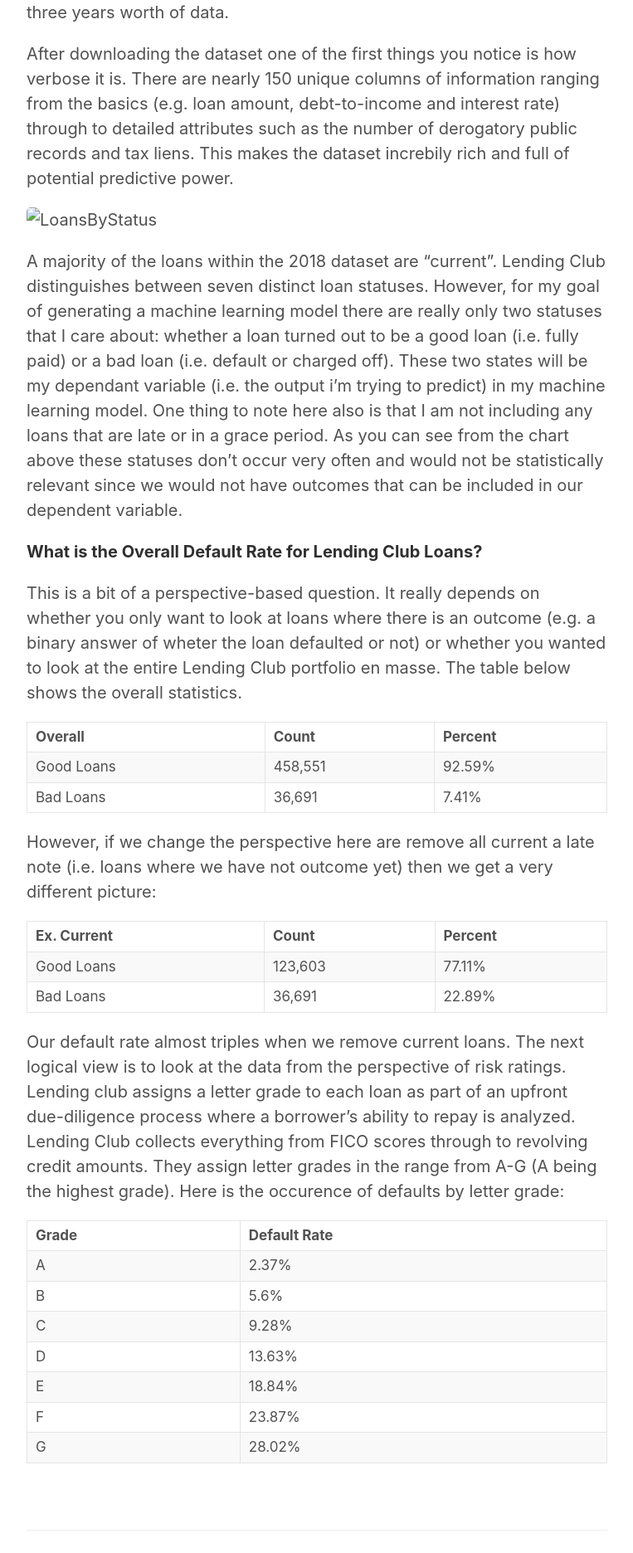
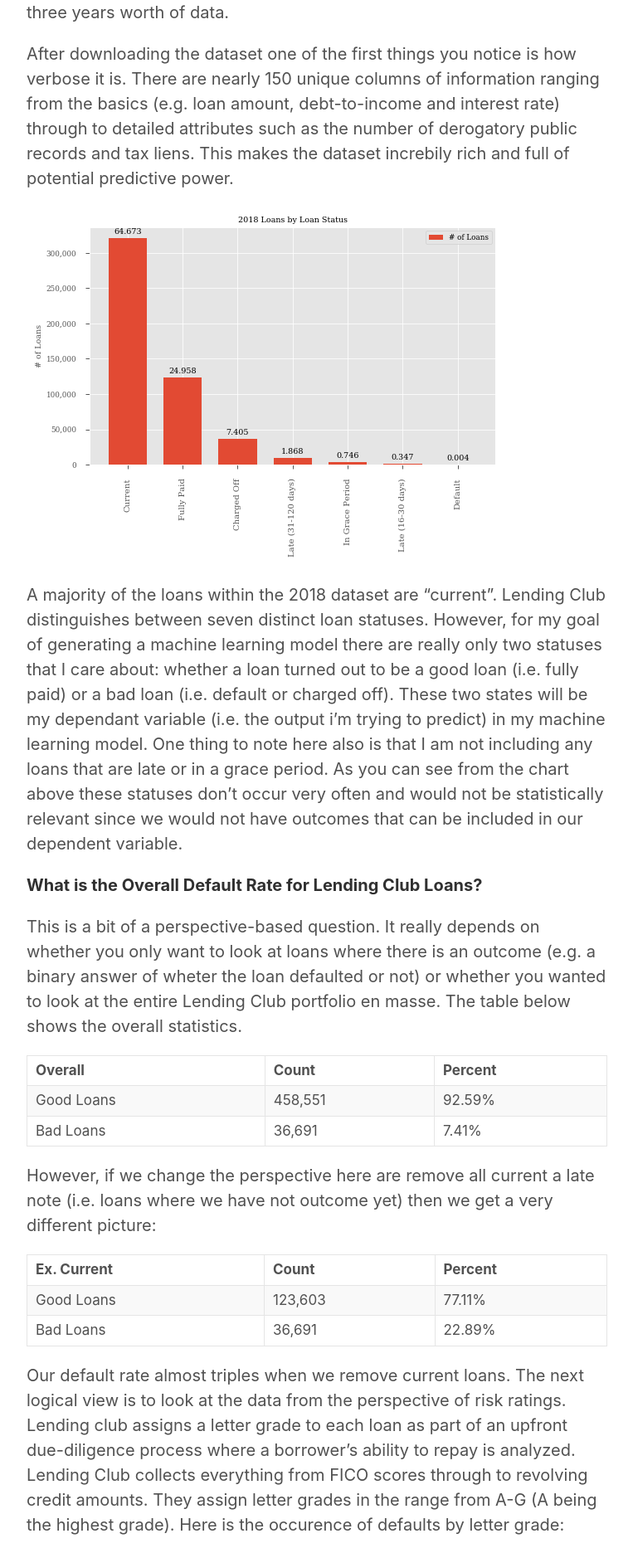
Before and after one commit to skhan-tech/skhan-tech.github.io, a Jekyll site: the page built from _posts/2020-02-16-Lending-Club-Loan-Analysis.md, in a window 1280 px wide. Shown: the part 2291-4163 px from the top of the page at 83% size, without its empty margins (258-1021 px from the left). Built offline with Jekyll 4.4.1, drawn with Linux system fonts in a browser that asks for light colours; our own code applies the rules of GitHub Pages for plain Markdown files.

Commit message:
Update 2020-02-16-Lending-Club-Loan-Analysis.md

```diff
--- a/_posts/2020-02-16-Lending-Club-Loan-Analysis.md
+++ b/_posts/2020-02-16-Lending-Club-Loan-Analysis.md
@@ -32,7 +32,7 @@ Lending Club is quite unique in that it offers all members access to loan data g
 
 After downloading the dataset one of the first things you notice is how verbose it is. There are nearly 150 unique columns of information ranging from the basics (e.g. loan amount, debt-to-income and interest rate) through to detailed attributes such as the number of derogatory public records and tax liens. This makes the dataset increbily rich and full of potential predictive power.
 
-![LoansByStatus]({{ site.url }}/charts/loans_by_loan_status.png)
+![LoansByStatus]({{ site.url }}/images/charts/loans_by_loan_status.png)
 
 A majority of the loans within the 2018 dataset are "current". Lending Club distinguishes between seven distinct loan statuses. However, for my goal of generating a machine learning model there are really only two statuses that I care about: whether a loan turned out to be a good loan (i.e. fully paid) or a bad loan (i.e. default or charged off). These two states will be my dependant variable (i.e. the output i'm trying to predict) in my machine learning model. One thing to note here also is that I am not including any loans that are late or in a grace period. As you can see from the chart above these statuses don't occur very often and would not be statistically relevant since we would not have outcomes that can be included in our dependent variable.
 
```
